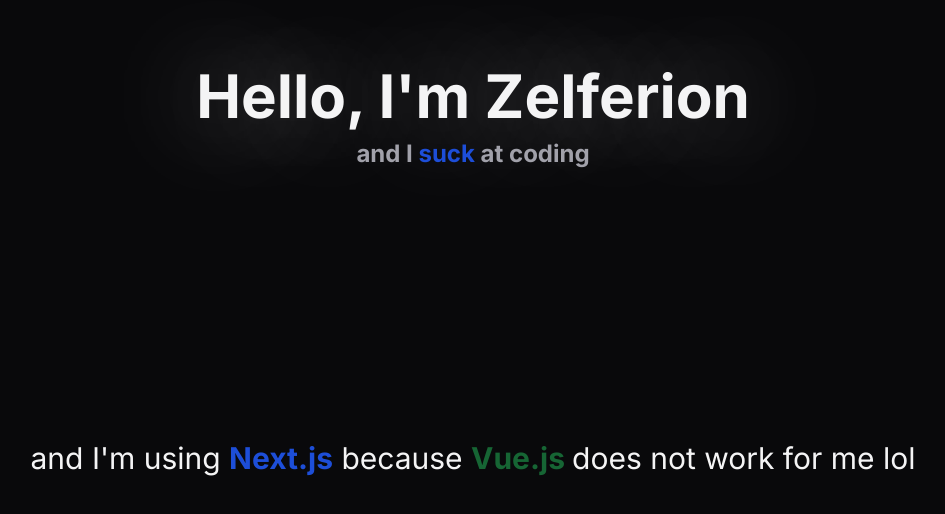
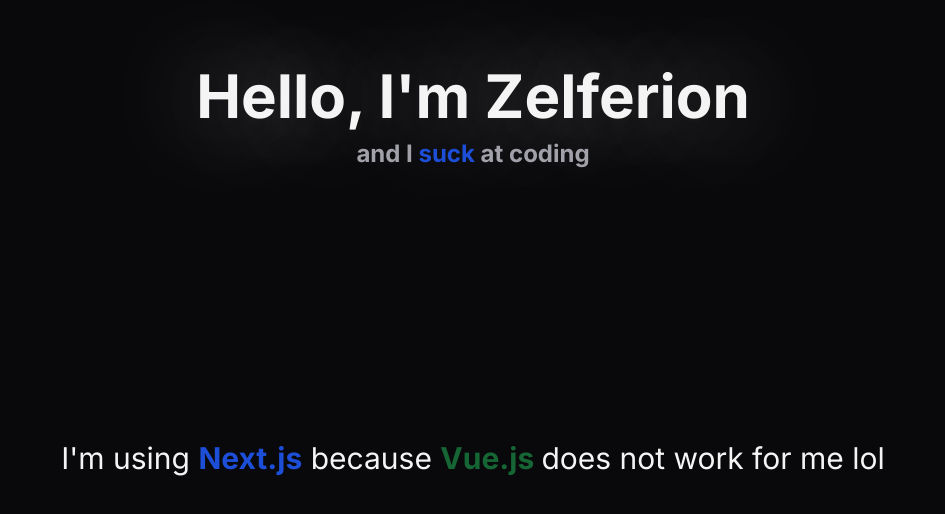
Before and after one commit to Zelferion/chlen, a Next.js app: page / in a window 1280 px wide. Shown: the part 276-790 px from the top of the page, without its empty margins (167-1112 px from the left). Built offline with nearby package versions, Linux system fonts and the light colour scheme.

Commit message:
Initial commit

```diff
--- a/app/page.tsx
+++ b/app/page.tsx
@@ -13,7 +13,7 @@
       </div>
       <div className="absolute bottom-0 w-full">
         <p className="text-3xl text-zinc-100 px-12 pb-12 text-center">
-          and I&apos;m using{" "}
+          I&apos;m using{" "}
           <span className="text-blue-700 font-bold">Next.js</span> because{" "}
           <span className="text-green-800 font-bold">Vue.js </span>
           does not work for me lol
```
